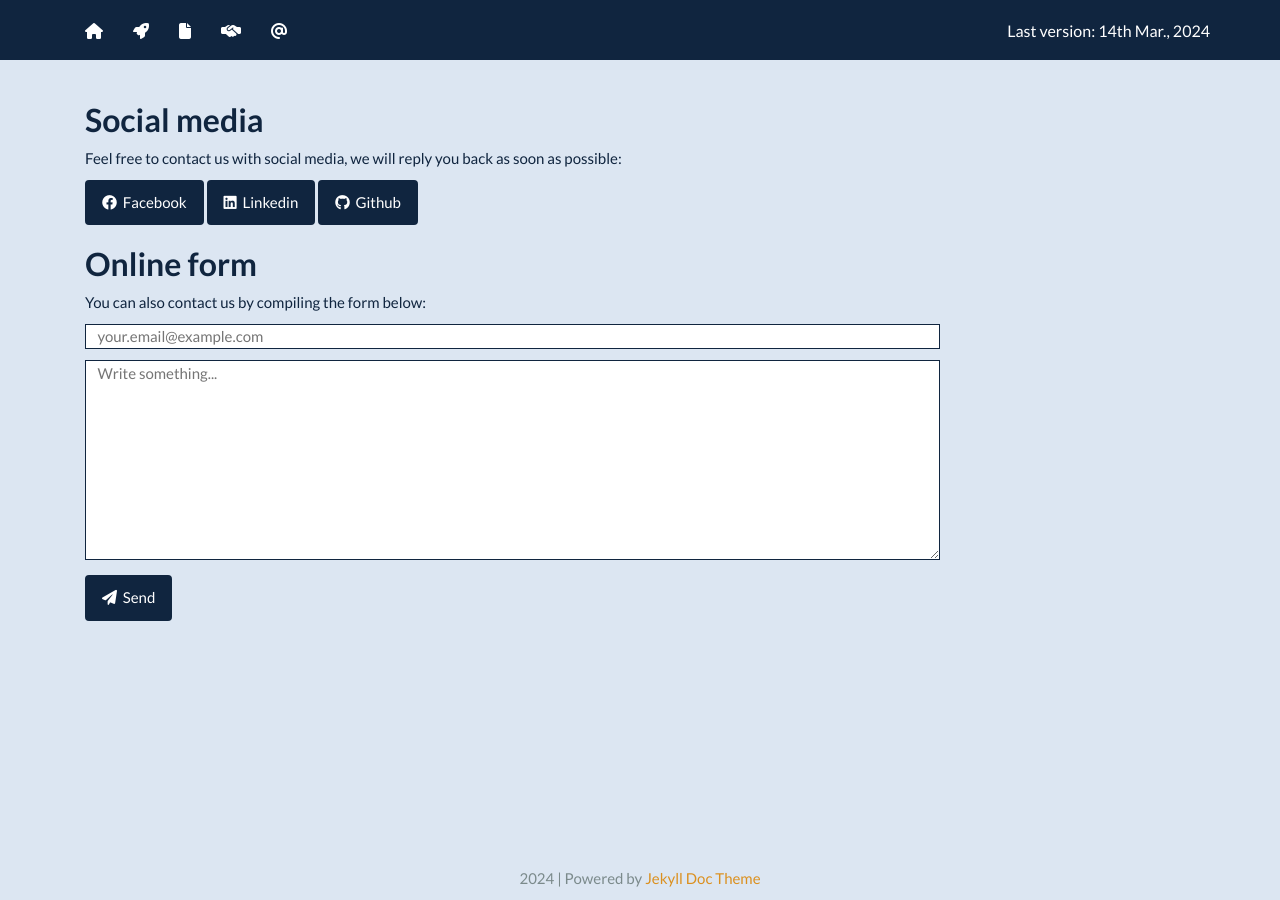
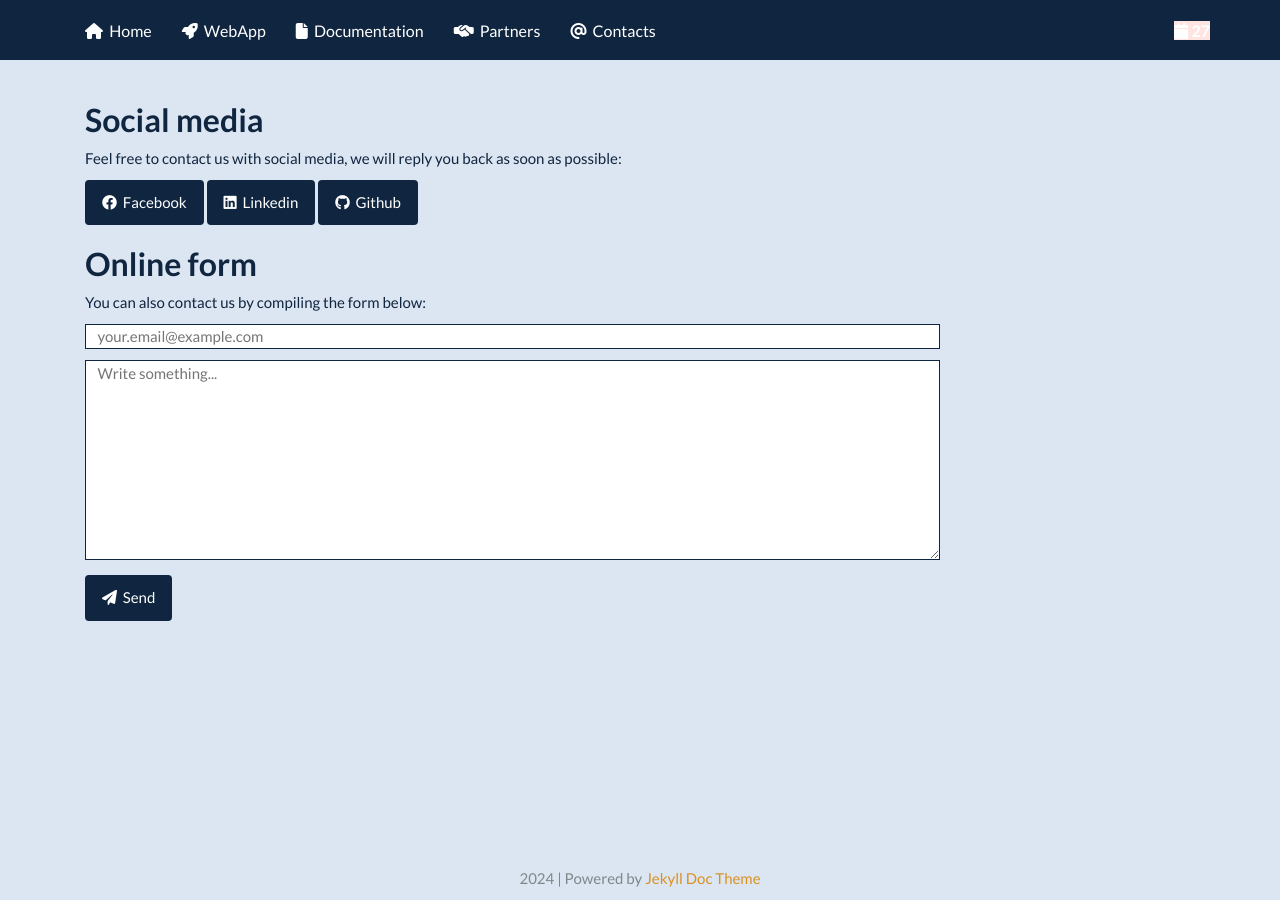
Before and after one commit to srebughini/ASALI, a Jekyll site: the page built from _pages/contacts.md, in a window 1280 px wide. Built offline with Jekyll 4.4.1, drawn with Linux system fonts in a browser that asks for light colours; a script that is not in the unit is left out.

Commit message:
Add icon in top bar navigation

```diff
--- a/_includes/topnav.html
+++ b/_includes/topnav.html
@@ -10,16 +10,21 @@
         </div>
         <div id="navbar" class="collapse navbar-collapse">
             <ul class="nav navbar-nav">
-                <li><a href="{{ site.baseurl }}/"><i class="fa-solid fa-house"></i></a></li>
-                <li><a href="{{ "/pages/webapp" | relative_url }}"><i class="fa-solid fa-rocket"></i></a></li>
-                <li><a href="{{ "/docs/gui-introduction/" | relative_url }}"><i class="fa-solid fa-file"></i></a></li>
-                <li><a href="{{ "/pages/partners" | relative_url }}"><i class="fa-solid fa-handshake-simple"></i></a></li>
-                <li><a href="{{ "/pages/contacts" | relative_url }}"><i class="fa-solid fa-at"></i></a></li>
+                <li><a href="{{ site.baseurl }}/"><i class="fa-solid fa-house"></i>&nbsp;&nbsp;Home</a></li>
+                <li><a href="{{ "/pages/webapp" | relative_url }}"><i class="fa-solid fa-rocket"></i>&nbsp;&nbsp;WebApp</a></li>
+                <li><a href="{{ "/docs/gui-introduction/" | relative_url }}"><i class="fa-solid fa-file"></i>&nbsp;&nbsp;Documentation</a></li>
+                <li><a href="{{ "/pages/partners" | relative_url }}"><i class="fa-solid fa-handshake-simple"></i>&nbsp;&nbsp;Partners</a></li>
+                <li><a href="{{ "/pages/contacts" | relative_url }}"><i class="fa-solid fa-at"></i>&nbsp;&nbsp;Contacts</a></li>
             </ul>
             <div class="navbar-right">
                 <ul class="nav navbar-nav">
                     <li>
-                        <a href="https://sourceforge.net/projects/asali/files/latest/download">Last version: 14th Mar., 2024</a>
+                        <a href="https://sourceforge.net/projects/asali/files/latest/download">
+                            <span class="fa-layers fa-fw" style="background:MistyRose">
+                                <i class="fa-solid  fa-calendar"></i>
+                                <span class="fa-layers-text fa-inverse" data-fa-transform="shrink-8 down-3" style="font-weight:900">27</span>
+                            </span>
+                        </a>
                     </li>
                 </ul>
             </div>
```
